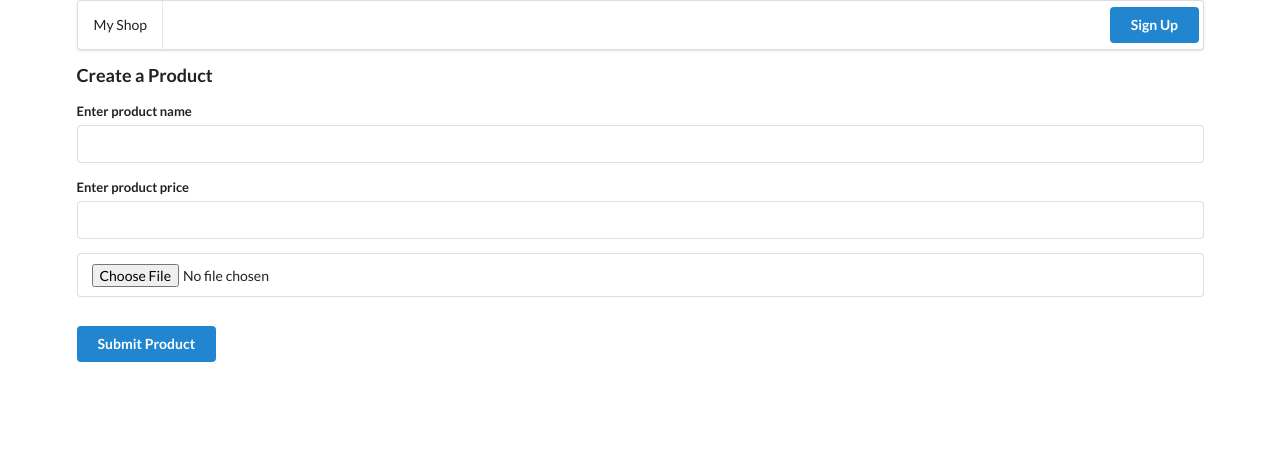
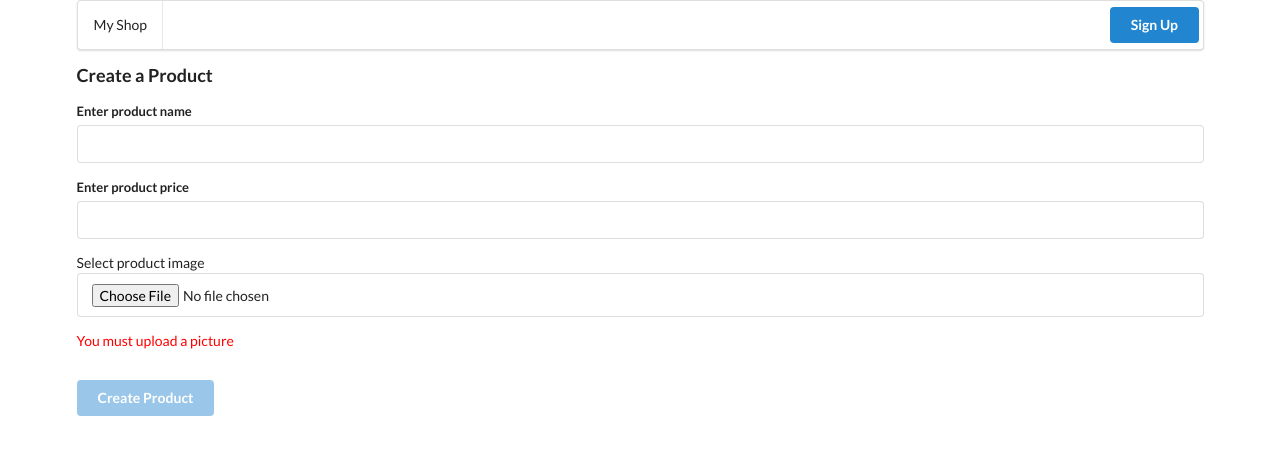
Before and after one commit to jhosehprendon/shop-app, a React (Create React App) app: page /products/new in a window 1280 px wide. Shown: the top 454 px of the page. Built offline with nearby package versions, Linux system fonts and the light colour scheme.

Commit message:
Avoiding submiting without image

```diff
--- a/src/actions/types.js
+++ b/src/actions/types.js
@@ -8,4 +8,4 @@ export const DELETE_PRODUCT = 'DELETE_PRODUCT';
 export const EDIT_PRODUCT = 'EDIT_PRODUCT';
 export const AUTH_ERROR = 'AUTH_ERROR';
 export const CHANGE_AUTH_NULL = 'CHANGE_AUTH_NULL';
-export const CHANGE_AUTH_BACK = 'CHANGE_AUTH_BACK'
+export const CHANGE_AUTH_BACK = 'CHANGE_AUTH_BACK';
--- a/src/components/products/ProductCreate.js
+++ b/src/components/products/ProductCreate.js
@@ -14,7 +14,7 @@ class ProductCreate extends React.Component {
         return (
             <div>
                 <h3>Create a Product</h3>
-                <ProductForm onSubmit={this.onSubmit} />
+                <ProductForm onSubmit={this.onSubmit} buttonText='Create Product' />
             </div>
         )
     }
--- a/src/components/products/ProductEdit.js
+++ b/src/components/products/ProductEdit.js
@@ -23,8 +23,9 @@ class ProductEdit extends React.Component {
             <div>
                 <h3>Edit Product</h3>
                 <ProductForm
-                    initialValues={{name: this.props.product.name, price: this.props.product.price, productImage: this.props.product.productImage}}
+                    initialValues={{name: this.props.product.name, price: this.props.product.price}}
                     onSubmit={this.onSubmit}
+                    buttonText='Edit Product'
                 />
             </div>
         )
--- a/src/components/products/ProductForm.js
+++ b/src/components/products/ProductForm.js
@@ -4,7 +4,8 @@ import { Field, reduxForm } from 'redux-form';
 class ProductForm extends React.Component {
 
     state = {
-        productImage: null
+        productImage: null,
+        disabled: true
     }
 
     renderError = ({ error, touched }) => {
@@ -31,17 +32,19 @@ class ProductForm extends React.Component {
     handleChange = (event) => {
 
         this.setState({
-            productImage: event.target.files[0]
+            productImage: event.target.files[0],
+            disabled: false
         })
     }
 
     renderInputFile = ({label, meta}) => {
-        const className = `field ${meta.error && meta.touched ? 'error' : ''}`
+
+        // const className = `field ${meta.error && meta.touched ? 'error' : ''}`
         return (
-            <div className={className}>
+            <div>
                 <label>{label}</label>
                 <input type="file" onChange={this.handleChange}/>
-                {this.renderError(meta)}
+                {/* {this.renderError(meta)} */}
             </div>
         )
     }
@@ -57,32 +60,41 @@ class ProductForm extends React.Component {
         this.props.onSubmit(formData)
     }
 
+    renderImageMessage = () => {
+        if(this.state.disabled) {
+            return (
+                <p style={{color:'red'}}>You must upload a picture</p>
+            )
+        } else {
+            return null
+        }
+    }
+
     render() {
+
         return (
             <form onSubmit={this.props.handleSubmit(this.onSubmit)} className="ui form error">
                 <Field name="name" component={this.renderInput} label="Enter product name"/>
                 <Field name="price" type="number" component={this.renderInput} label="Enter product price"/>
-                <Field name="productImage" component={this.renderInputFile} />
-                <button style={{marginTop: '15px'}} className="ui button primary">Submit Product</button>
+                <Field name="productImage" component={this.renderInputFile} label="Select product image"/>
+                {this.renderImageMessage()}
+                <button style={{marginTop: '15px'}} className="ui button primary" disabled={this.state.disabled}>{this.props.buttonText}</button>
             </form>
         )
     }
 }
 
 const validate = (formValues) => {
+
     const errors = {}
 
     if(!formValues.name) {
-        errors.name = 'You must enter a title'
+        errors.name = 'You must enter a name'
     }
 
     if(!formValues.price) {
-        errors.price = 'You must enter a description'
+        errors.price = 'You must enter a price'
     }
-
-    // if(!formValues.file) {
-    //     errors.file = 'You must upload a product image'
-    // }
 
     return errors
 }
--- a/src/reducers/ProductReducer.js
+++ b/src/reducers/ProductReducer.js
@@ -3,11 +3,15 @@ import {
     FETCH_PRODUCTS,
     CREATE_PRODUCT,
     EDIT_PRODUCT,
-    DELETE_PRODUCT
+    DELETE_PRODUCT,
 } from '../actions/types'
 import _ from 'lodash'
 
-export default (state = {products:[]}, action) => {
+const INITIAL_STATE = {
+    products:[]
+}
+
+export default (state = INITIAL_STATE, action) => {
     switch(action.type) {
         case FETCH_PRODUCTS:
             return {...state, products: action.payload}
```
